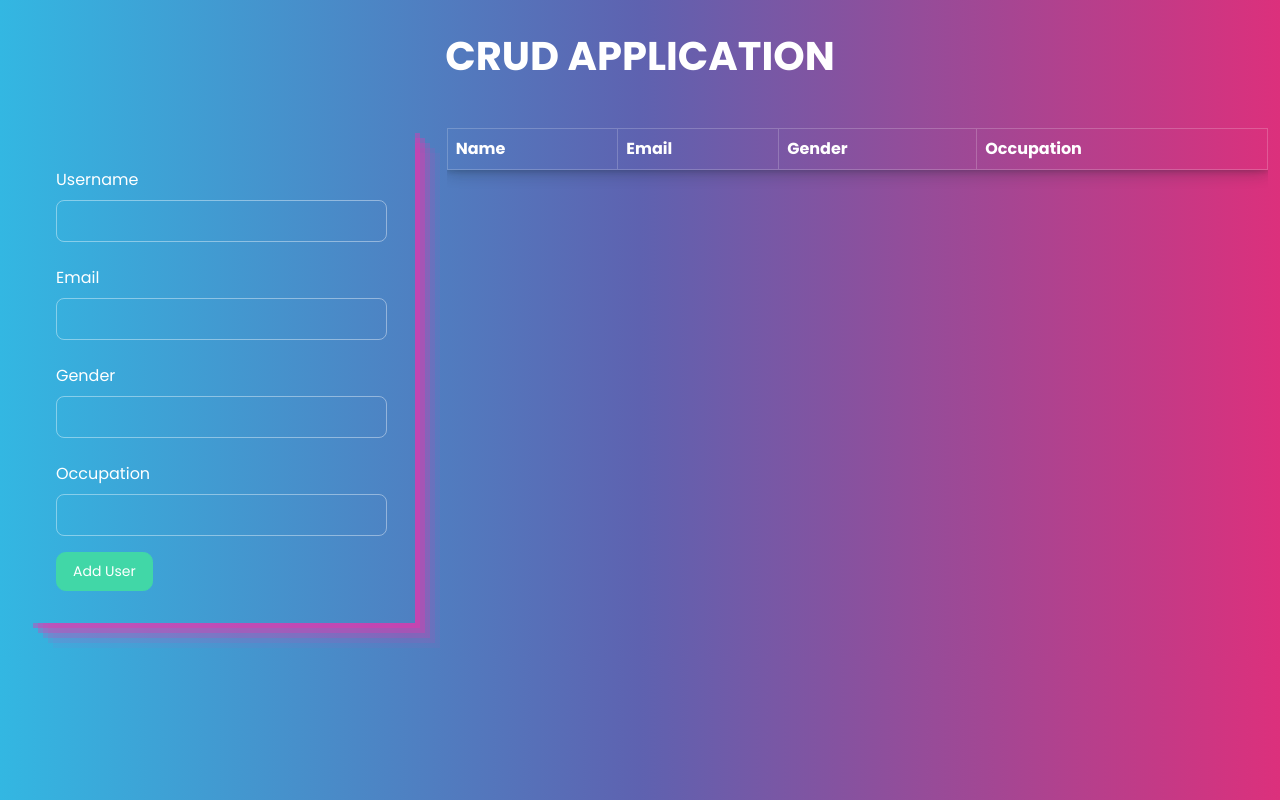
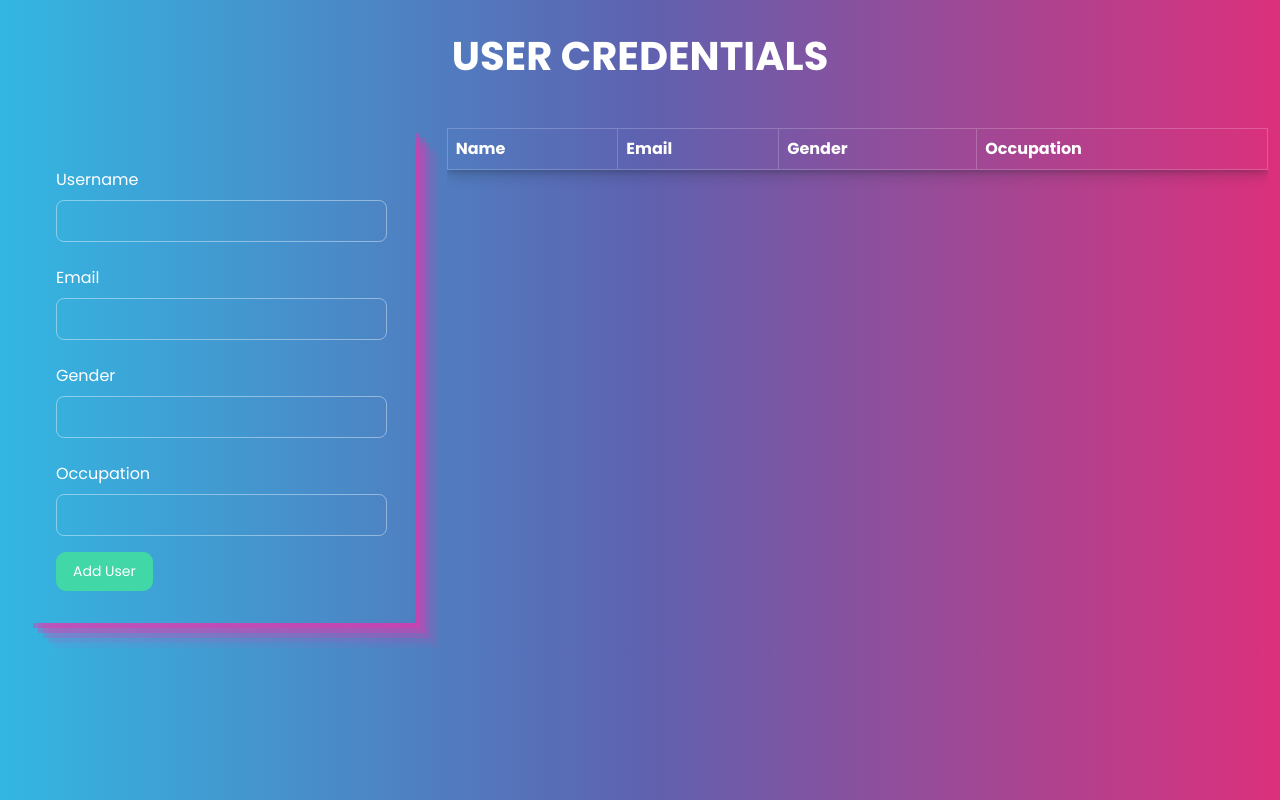
Before and after one commit to Richmond-Andoh/crud-application, a plain HTML site: page index.html in a window 1280 px wide. Drawn offline with nearby package versions, Linux system fonts and the light colour scheme.

Commit message:
documentation added

```diff
--- a/index.html
+++ b/index.html
@@ -10,7 +10,7 @@
     <title>CRUD APP</title>
 </head>
 <body>
-    <h1 class="text-center mt-3">CRUD APPLICATION</h1>
+    <h1 class="text-center mt-3">USER CREDENTIALS</h1>
 
     <div class="row">
         <div class="col col-12 col-sm-12 col-md-4 col-lg-4">
```
Also changed, not shown: 1 other file.
